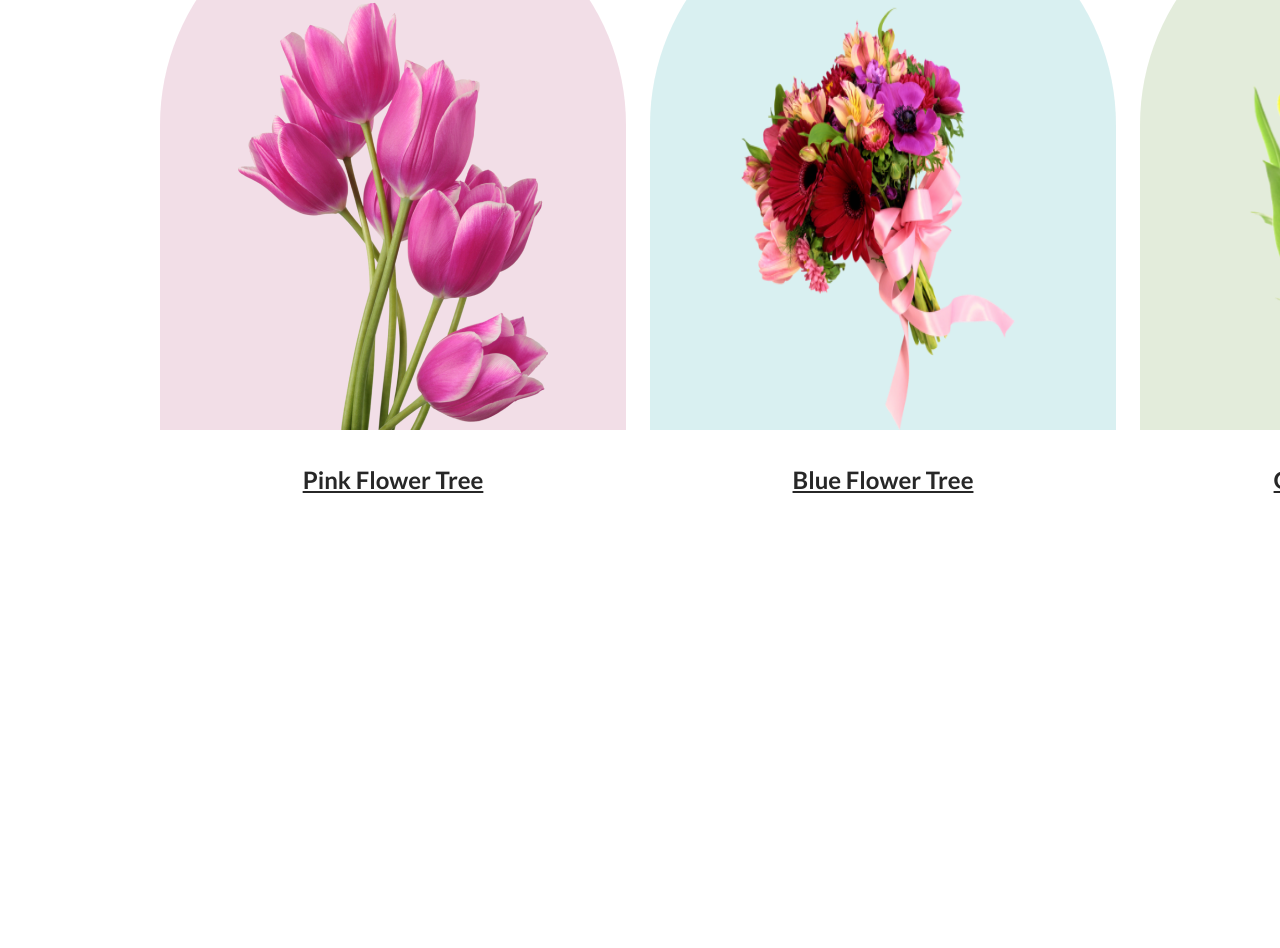
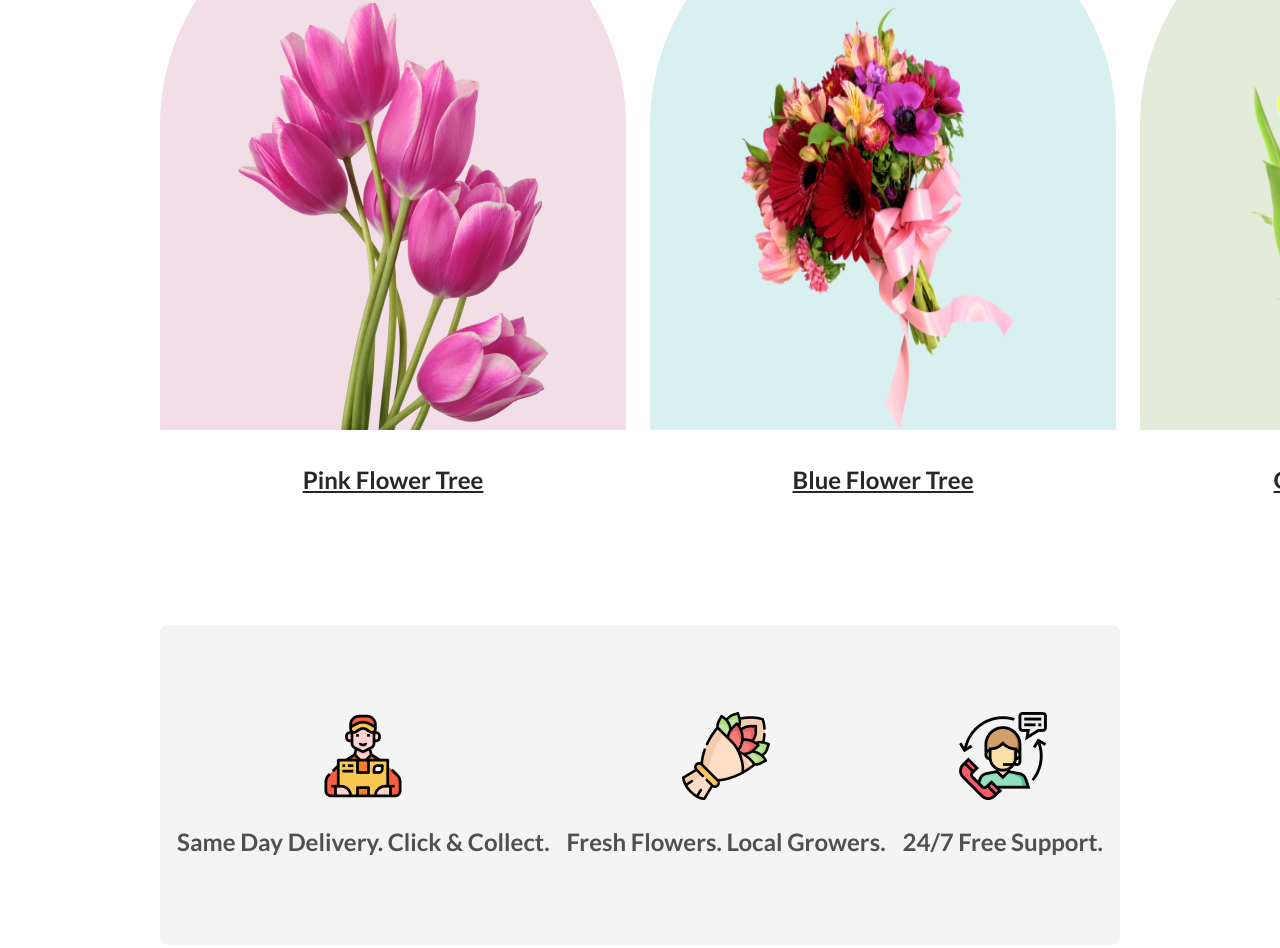
Before and after one commit to getAhsaan/flower-shop, a plain HTML site: page index.html in a window 1280 px wide. Shown: the part 1316-2264 px from the top of the page. Before the commit the page ends 1941 px from the top, so only its background shows below. Drawn offline with Linux system fonts and the light colour scheme.

Commit message:
delivery section added

```diff
--- a/index.html
+++ b/index.html
@@ -26,6 +26,7 @@
         </div>
     </header>
     <main>
+        <!-- feature section  -->
         <section class="feature-section">
             <div class="feature-container">
                 <div class="feature-content">
@@ -49,6 +50,23 @@
                 </div>
             </div>
         </section>
+        <!-- delivery section  -->
+        <section class="delivery-section">
+            <div class="delivery-container">
+                <div>
+                    <img src="Flower Asset/Group 57.png" alt="Delivery Man Image">
+                    <p>Same Day Delivery. Click & Collect.</p>
+                </div>
+                <div>
+                    <img src="Flower Asset/Group 58.png" alt="Delivery Man Image">
+                    <p>Fresh Flowers. Local Growers.</p>
+                </div>
+                <div>
+                    <img src="Flower Asset/Group 59.png" alt="Delivery Man Image">
+                    <p>24/7 Free Support.</p>
+                </div>
+            </div>
+        </section>
     </main>
     <footer></footer>
 </body>
--- a/style.css
+++ b/style.css
@@ -69,15 +69,17 @@ header {
 .banner-image img {}
 
 /* main section  */
-main section{
+main section {
     margin-bottom: 128px;
 }
+
 /* feature-section styles  */
 .feature-section {
     margin-top: 178px;
 }
 
-.feature-container {
+.feature-container,
+.delivery-container {
     max-width: 75%;
     margin: 0 auto;
 }
@@ -162,3 +164,32 @@ main section{
     text-decoration-line: underline;
     margin-top: 32px;
 }
+
+/* delivery section styles  */
+.delivery-container {
+    height: 320px;
+    border-radius: 8px;
+    background: rgba(39, 39, 39, 0.05);
+    display: flex;
+    align-items: center;
+    justify-content: space-evenly;
+}
+
+.delivery-container div {
+    display: flex;
+    flex-direction: column;
+    align-items: center;
+    justify-content: center;
+}
+
+.delivery-container div p {
+    color: rgba(39, 39, 39, 0.80);
+    text-align: center;
+    font-family: Lato;
+    font-size: 24px;
+    font-style: normal;
+    font-weight: 600;
+    line-height: 35px;
+    /* 145.833% */
+    margin-top: 24px;
+}
```
